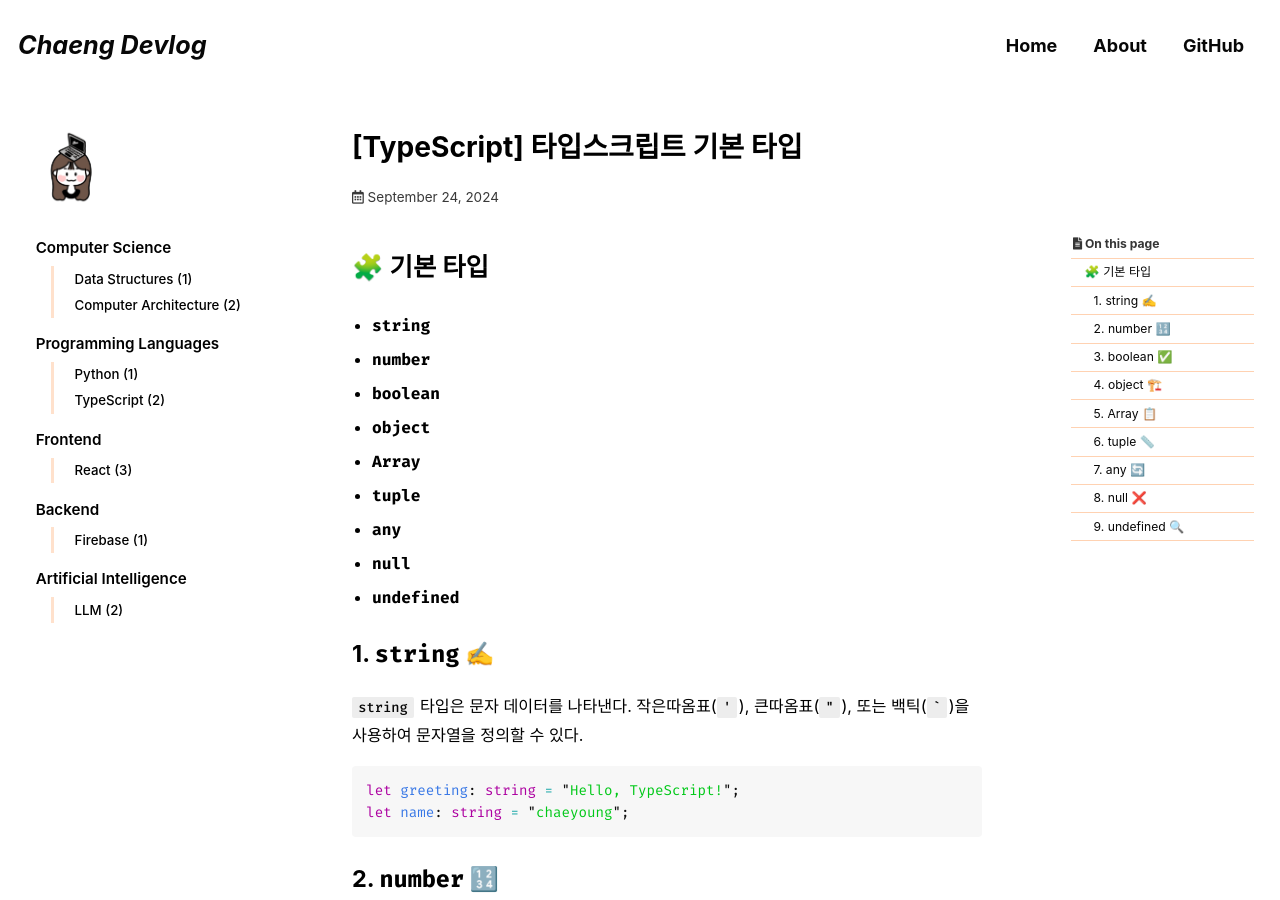
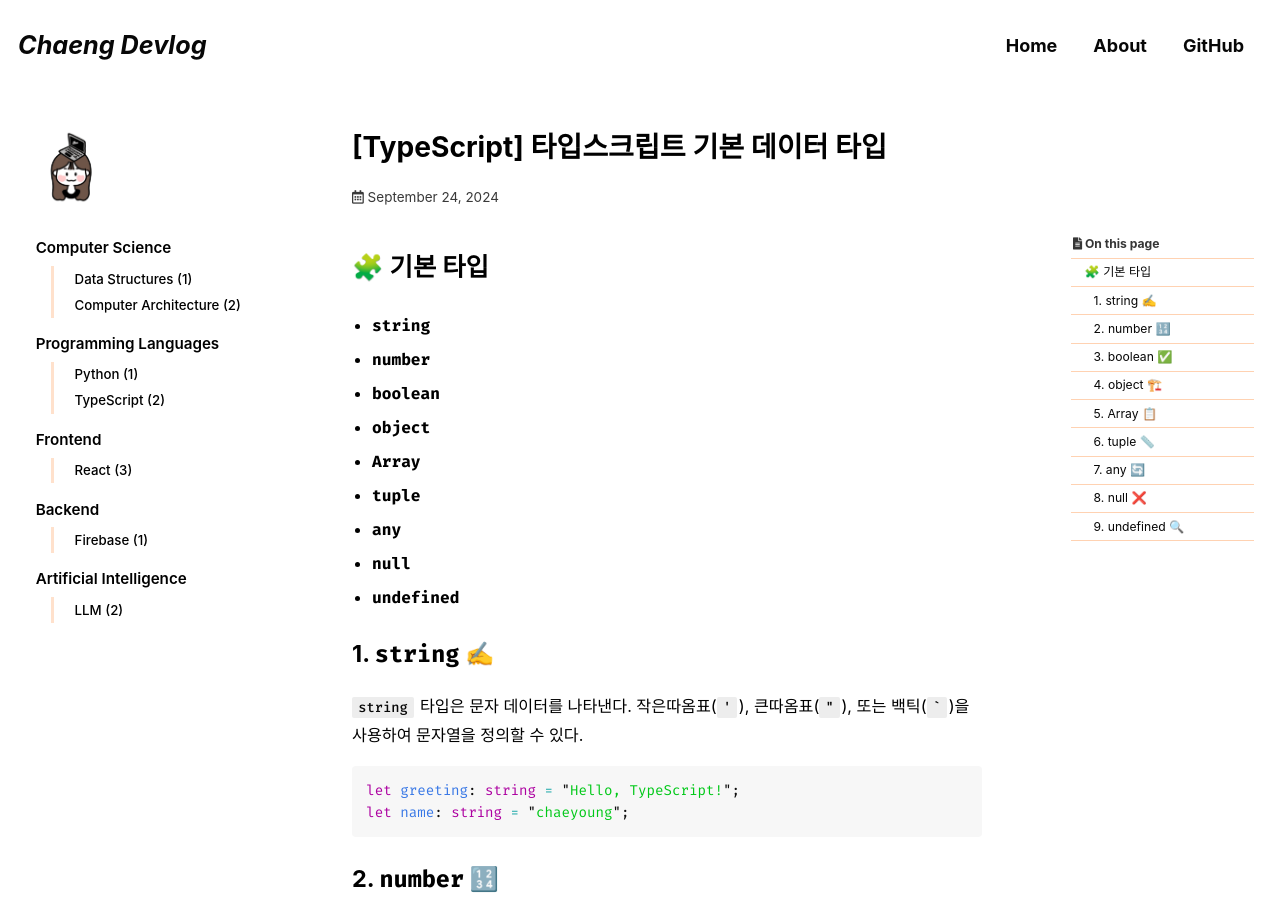
Before and after one commit to cchaeyoung/cchaeyoung.github.io, a Jekyll site: the page built from _posts/2024-09-24-basic-types.md, in a window 1280 px wide and 900 px high. Built offline with Jekyll 4.4.1, drawn with Linux system fonts in a browser that asks for light colours; cached includes are drawn as plain includes; some web fonts are replaced; comment, search, counter and statistics services are not loaded.

Commit message:
docs: Update title

```diff
--- a/_posts/2024-09-24-basic-types.md
+++ b/_posts/2024-09-24-basic-types.md
@@ -1,6 +1,6 @@
 ---
-title: "[TypeScript] 타입스크립트 기본 타입"
-excerpt: "타입스크립트의 기본 타입에 대한 설명과 예시"
+title: "[TypeScript] 타입스크립트 기본 데이터 타입"
+excerpt: "타입스크립트의 기본 데이터 타입에 대한 설명과 예시"
 
 categories:
   - TypeScript
```
